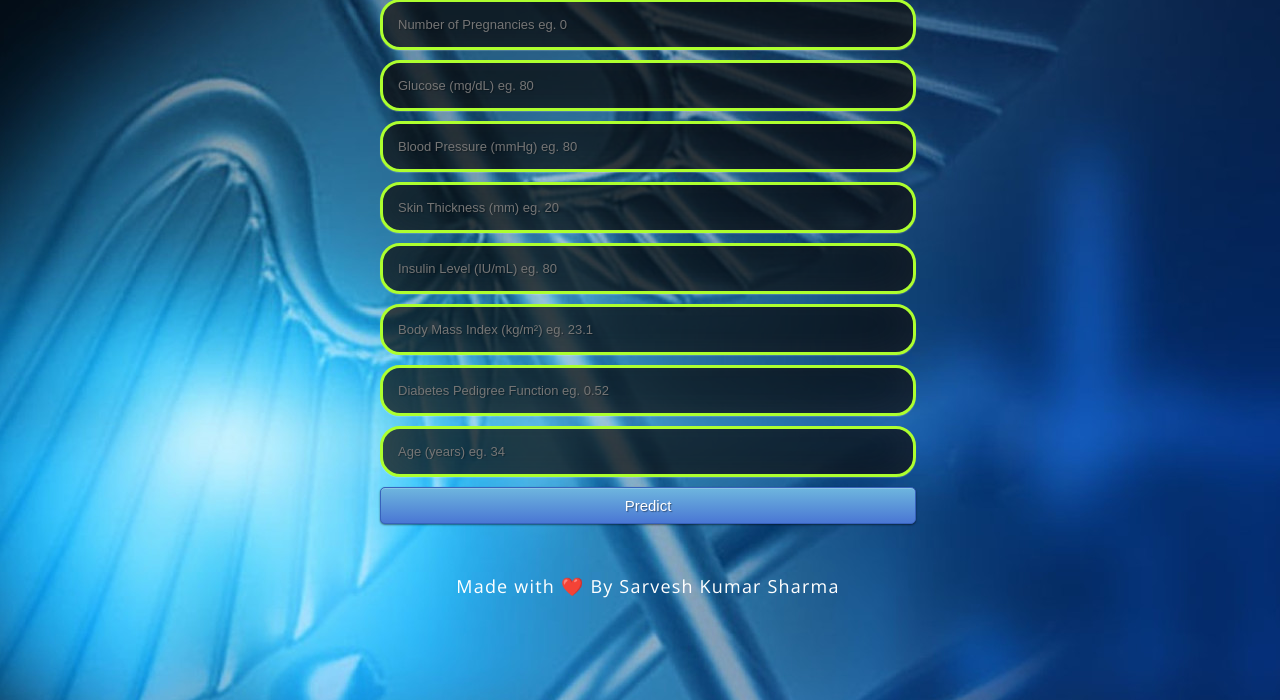
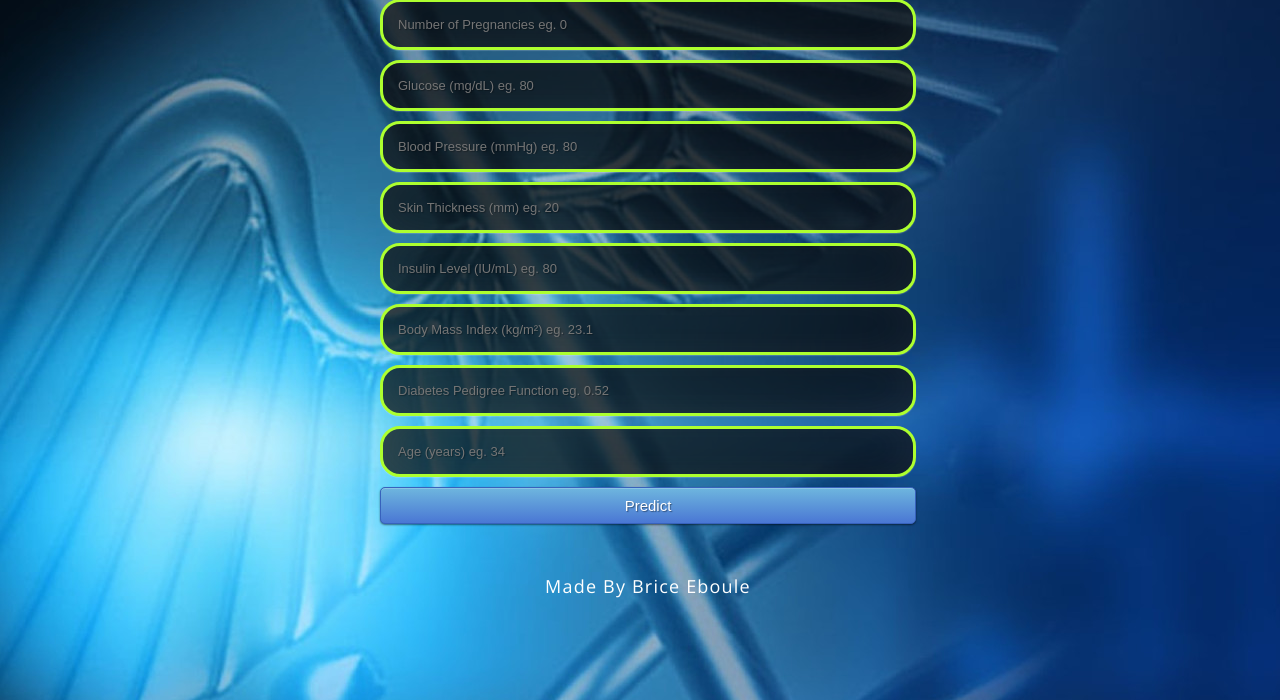
Before and after one commit to BriceEbba/Machine-Learning-Projects, a Flask app: page / in a window 1280 px wide; the page is wider, and only the part inside the window is pictured. Shown: the part 100-800 px from the top of that part. Run offline with Flask 2, Linux system fonts and the light colour scheme; parts of the project's set-up code (start-up, migrations or seed data) failed here and were passed over.

Commit message:
Update index.html

```diff
--- a/Diabetes Prediction/Diabetes-prediction deployed/templates/index.html
+++ b/Diabetes Prediction/Diabetes-prediction deployed/templates/index.html
@@ -129,7 +129,7 @@ input:focus {
    <br>
    {{ prediction_text }}
 </div>
-	<footer>Made with ❤️ By Sarvesh Kumar Sharma</footer>
+	<footer>Made By Brice Eboule</footer>
 </body>
 </html>
 
```
